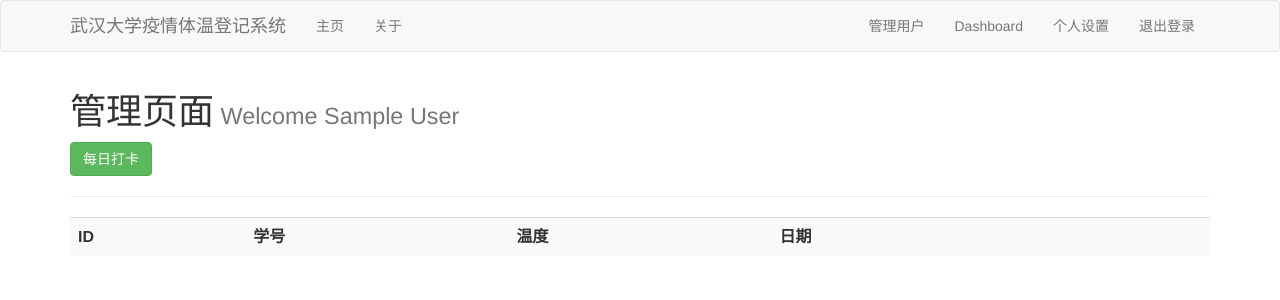
After one commit to yaoyue123/webapp, a Flask app: page /admin_user in a window 1280 px wide. The commit adds this page. Shown: the top 300 px of the page. Run offline with Flask 2, Linux system fonts and the light colour scheme; the visitor is signed in with stand-in values (Sample User, id 1); lists and menus that the app fills with data are empty; some libraries are stand-ins or nearby versions.

Commit message:
add 404 and admin page

```diff
--- a/app.py
+++ b/app.py
@@ -29,6 +29,11 @@
 @app.route('/about')
 def about():
     return render_template('about.html')
+
+
+@app.errorhandler(404)
+def page_not_found(e):
+    return render_template('404.html'), 404
 
 
 @app.route('/articles')
@@ -200,8 +205,15 @@
         return render_template('dashboard.html', msg=msg)
     # close connection
     cur.close()
+    return render_template('dashboard.html')
 
-# Article form class
+
+@app.route('/admin_user', methods=['GET', 'POST'])
+@is_logged_in
+def admin_user():
+    cur = mysql.connection.cursor()
+
+    return render_template("admin_user.html")
 
 
 class PunchForm(Form):
--- /dev/null
+++ b/templates/admin_user.html
@@ -0,0 +1,32 @@
+{% extends 'layout.html' %}
+
+{% block body %}
+<h1>管理页面<small> Welcome {{session.username}}</small></h1>
+<a class="btn btn-success" href="/punch_in">每日打卡</a>
+<hr>
+<table class="table table-striped">
+    <tr>
+        <th>ID</th>
+        <th>学号</th>
+        <th>温度</th>
+        <th>日期</th>
+        <th></th>
+        <th></th>
+    </tr>
+    {% for user in users %}
+    <tr>
+        <td>{{loop.index}}</td>
+        <td>{{user.school_num}}</td>
+        <td>{{user.temperature}}</td>
+        <td>{{user.date}}</td>
+
+        <td>
+            <form action="{{url_for('delete_article',id=user.school_num)}}" method="post">
+                <input type="hidden" name="_method" value="DELETE">
+                <input type="submit" value="Delete" class="btn btn-danger">
+            </form>
+        </td>
+    </tr>
+    {% endfor %}
+</table>
+{% endblock %}
--- a/templates/includes/_navbar.html
+++ b/templates/includes/_navbar.html
@@ -18,7 +18,11 @@
 
       <ul class="nav navbar-nav navbar-right">
         {% if session.logged_in %}
+        {% if session.rank == 1 %}
+        <li><a href="/admin_user">管理用户</a></li>
+        {% endif %}
         <li><a href="/dashboard">Dashboard</a></li>
+        <li><a href="edit_info/{{session.school_num}}">个人设置</a></li>
         <li><a href="/logout">退出登录</a></li>
         {% else %}
         <li><a href="/register">注册</a></li>
```
Also changed, not shown: templates/404.html (added, +7 -0 lines), templates/add_article.html (deleted, +0 -18 lines), templates/dashboard.html (+10 -4 lines).
